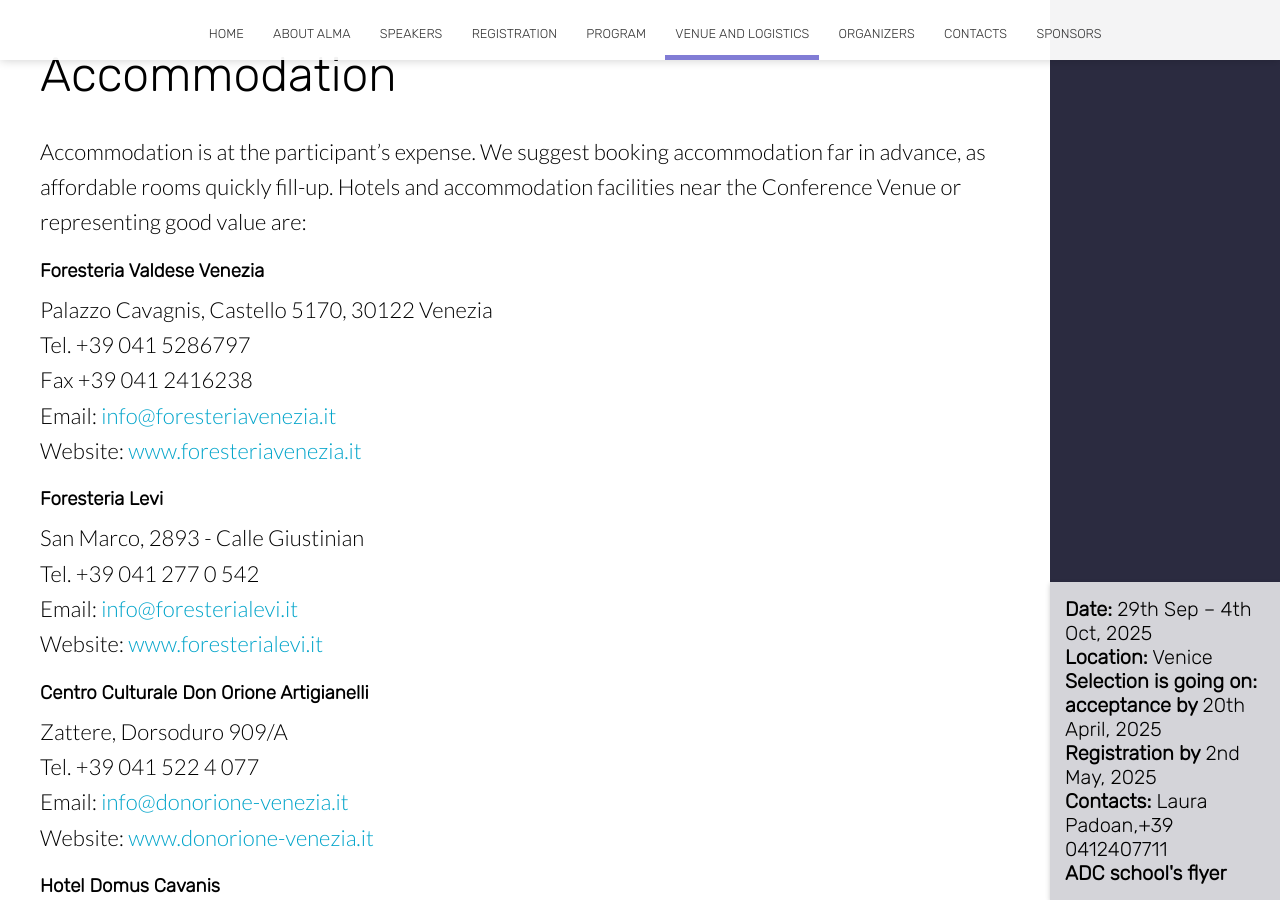
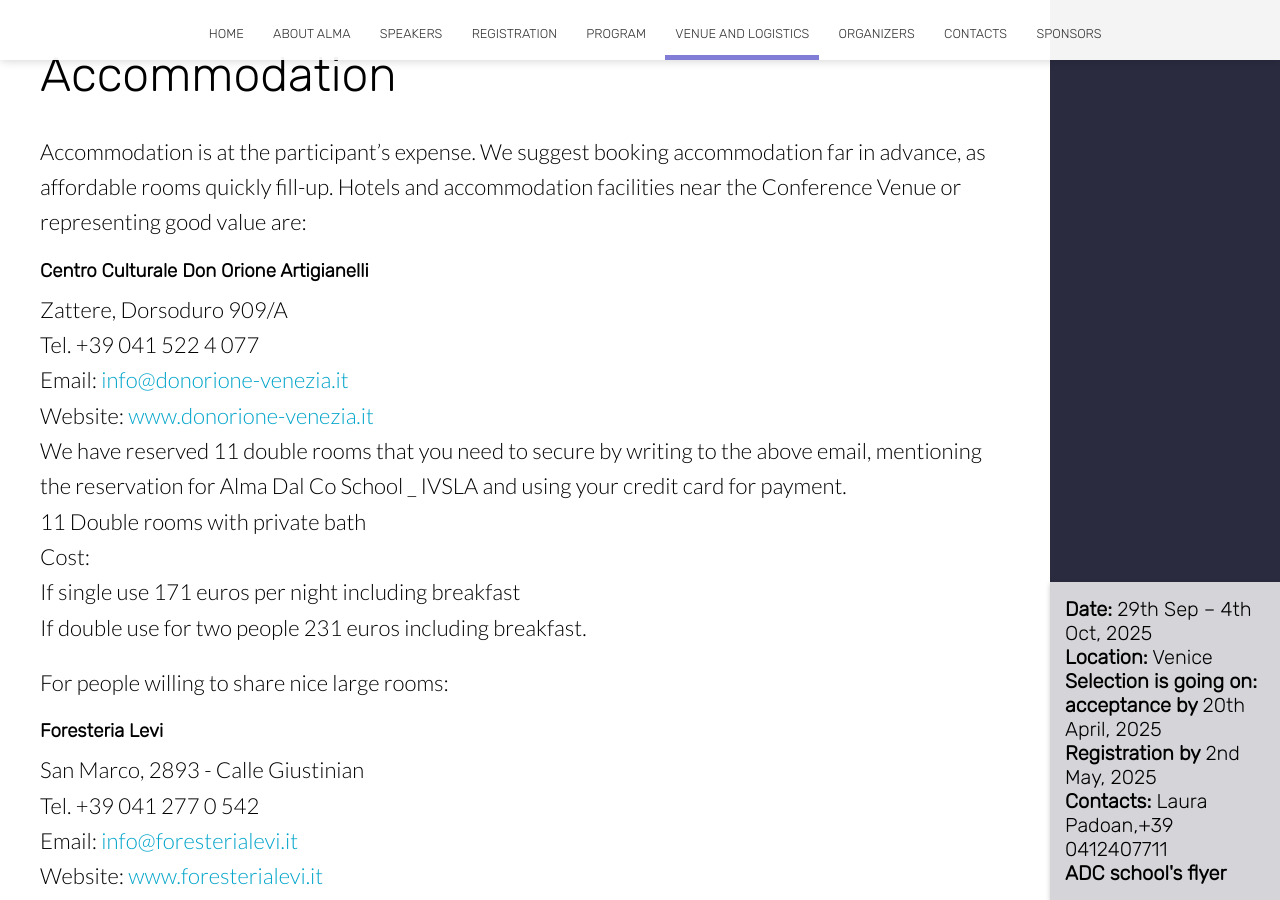
Before and after one commit to almadalcoschool/almadalcoschool.github.io, a Jekyll site: the page built from venue.html, in a window 1280 px wide and 900 px high, scrolled down 659 px. Built offline with Jekyll 4.4.1, drawn with Linux system fonts in a browser that asks for light colours; nearby versions of some CDN libraries; some of the changed text lies outside the part shown.

Commit message:
accomodation info added

```diff
--- a/venue.html
+++ b/venue.html
@@ -385,7 +385,34 @@ image: /new_imgs/Accademia.jpg
 		<div class="container flex">
 			<div class="text">
 				<h2 class="editable">Accommodation</h2>
-				<p>Accommodation is at the participant’s expense. We suggest booking accommodation far in advance, as affordable rooms quickly fill-up. Hotels and accommodation facilities near the Conference Venue or representing good value are:</p>
+				<p>Accommodation is at the participant’s expense. We suggest booking accommodation far in advance,
+				as affordable rooms quickly fill-up. Hotels and accommodation facilities near the Conference Venue
+				or representing good value are:</p>
+
+				<h3>Centro Culturale Don Orione Artigianelli</h3>
+				<p>Zattere, Dorsoduro 909/A<br>
+				Tel. +39 041 522 4 077<br>
+				Email: <a href="mailto:info@donorione-venezia.it">info@donorione-venezia.it</a><br>
+				Website: <a href="http://www.donorione-venezia.it">www.donorione-venezia.it</a><br>
+				We have reserved 11 double rooms that you need to secure by writing to the above email, mentioning
+				the reservation for Alma Dal Co School _ IVSLA and using your credit card for payment.<br>
+				11 Double rooms with private bath<br>
+				Cost:<br>
+				If single use 171 euros per night including breakfast<br>
+				If double use for two people 231 euros including breakfast.</p>
+
+				<p>For people willing to share nice large rooms:</p>
+				<h3>Foresteria Levi</h3>
+				<p>San Marco, 2893 - Calle Giustinian<br>
+				Tel. +39 041 277 0 542<br>
+				Email: <a href="mailto:info@foresterialevi.it">info@foresterialevi.it</a><br>
+				Website: <a href="http://www.foresterialevi.it">www.foresterialevi.it</a><br>
+				There is still availability for a certain number of rooms that you need to secure by writing and using
+				your credit card for payment.<br>
+				Cost:<br>
+				Room double occupancy 270 euros per night<br>
+				Room triple occupancy 310 euros per night<br>
+				Breakfast 12 euros per person.</p>
 
 				<h3>Foresteria Valdese Venezia</h3>
 				<p>Palazzo Cavagnis, Castello 5170, 30122 Venezia<br>
```
Also changed, not shown: other parts of venue.html (+0 -12 lines).
